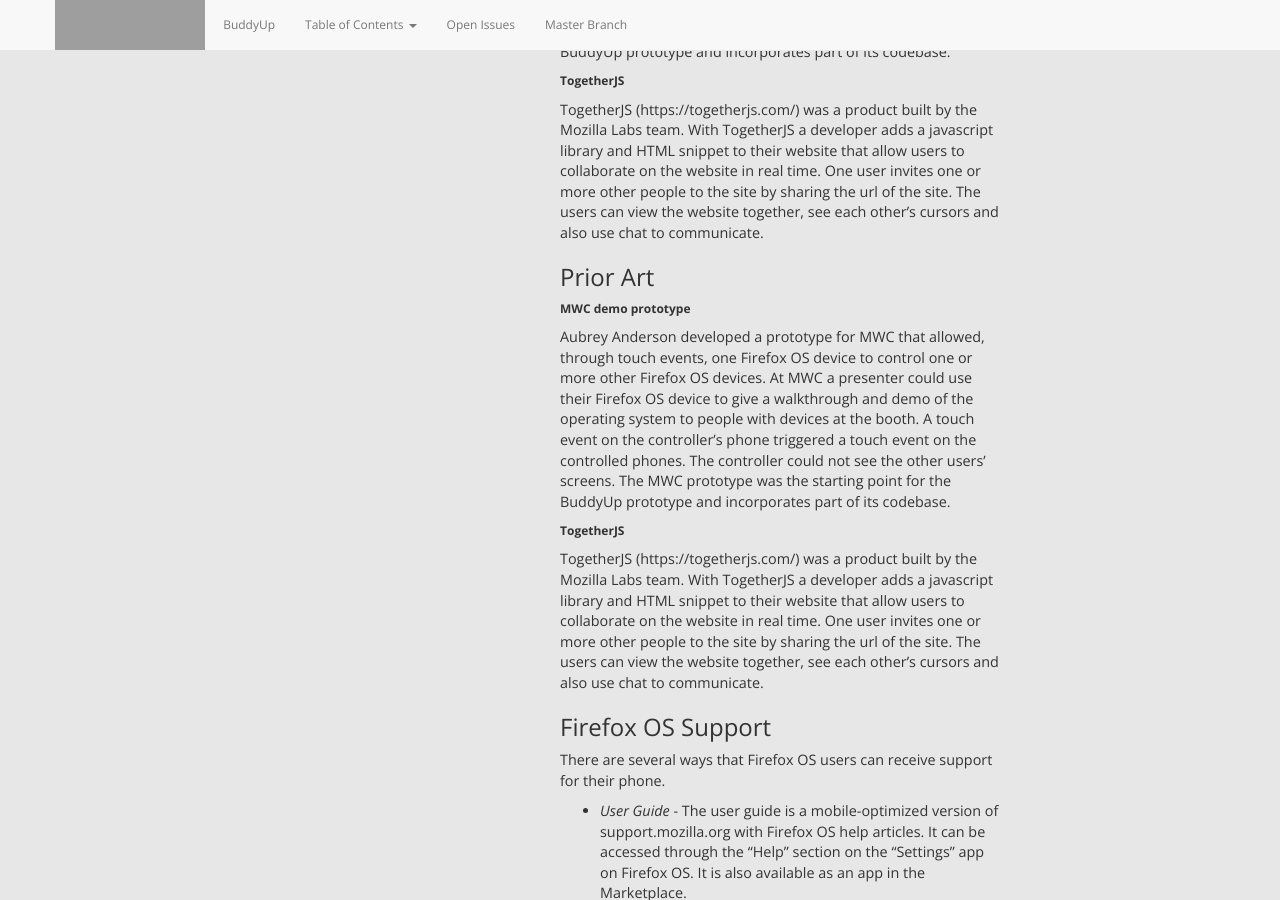
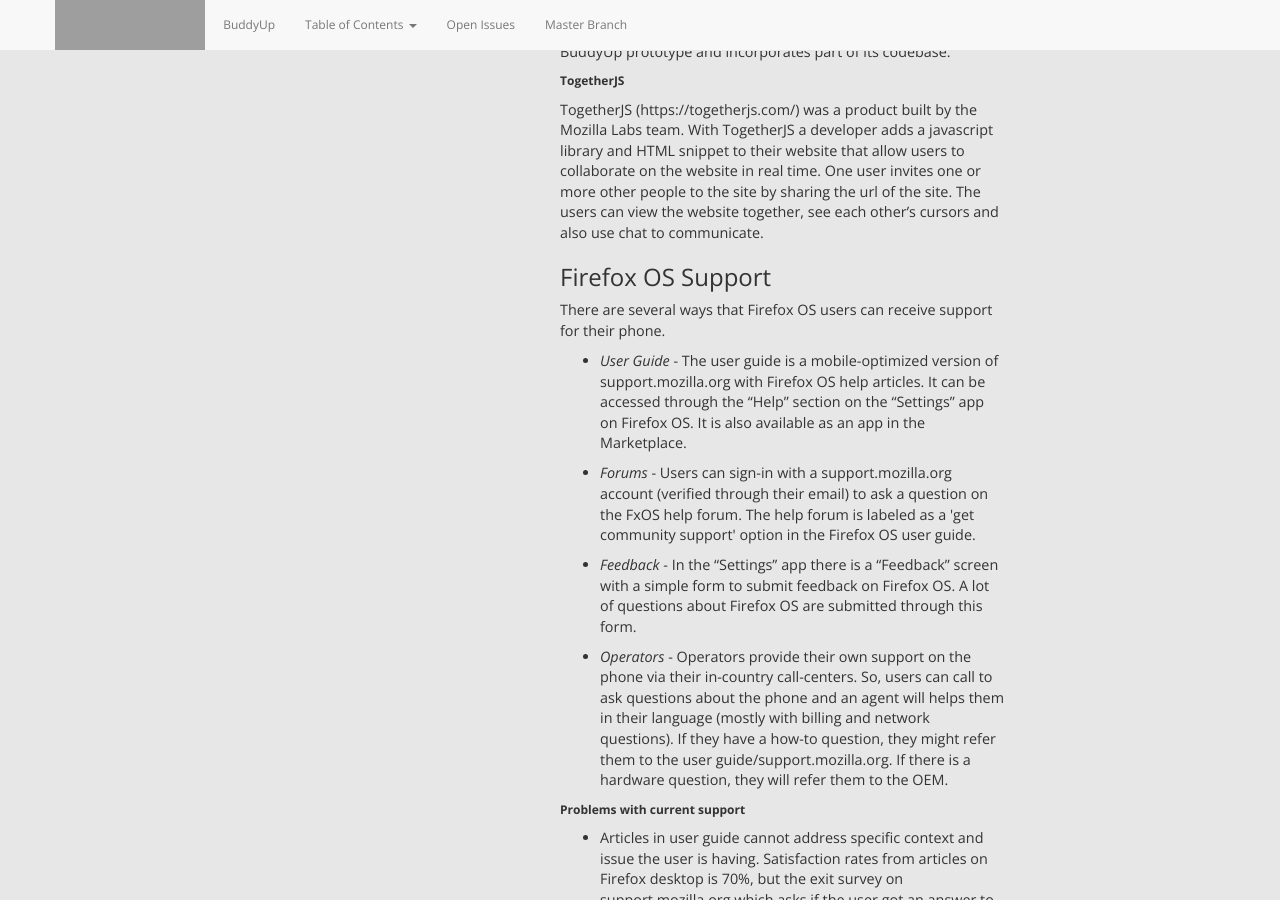
Before and after one commit to mhanratty/marketplaceux-buddyup, a Jekyll site: the page built from projectBackground.html, in a window 1280 px wide and 900 px high, scrolled down 842 px. Built offline with Jekyll 4.4.1, drawn with Linux system fonts in a browser that asks for light colours; nearby versions of some CDN libraries; grey boxes are pictures that could not be loaded.

Commit message:
Update projectBackground.html

```diff
--- a/projectBackground.html
+++ b/projectBackground.html
@@ -45,18 +45,6 @@
 		 </p>
 
 
-	<h3>Prior Art</h3>
-
-		<p><b>MWC demo prototype</b></p>
-		<p class="longText">
-		 Aubrey Anderson developed a prototype for MWC that allowed, through touch events, one Firefox OS device to control one or more other Firefox OS devices. At MWC a presenter could use their Firefox OS device to give a walkthrough and demo of the operating system to people with devices at the booth. A touch event on the controller’s phone triggered a touch event on the controlled phones. The controller could not see the other users’ screens. The MWC prototype was the starting point for the BuddyUp prototype and incorporates part of its codebase.
-		</p>
-
-		<p></p><b>TogetherJS</b></p>
-		<p class="longText">
-		 TogetherJS (https://togetherjs.com/) was a product built by the Mozilla Labs team. With TogetherJS a developer adds a javascript library and HTML snippet to their website that allow users to collaborate on the website in real time. One user invites one or more other people to the site by sharing the url of the site. The users can view the website together, see each other’s cursors and also use chat to communicate.
-		 </p>
-
 	<h3>Firefox OS Support</h3>
 
 		<p class="longText">
```
